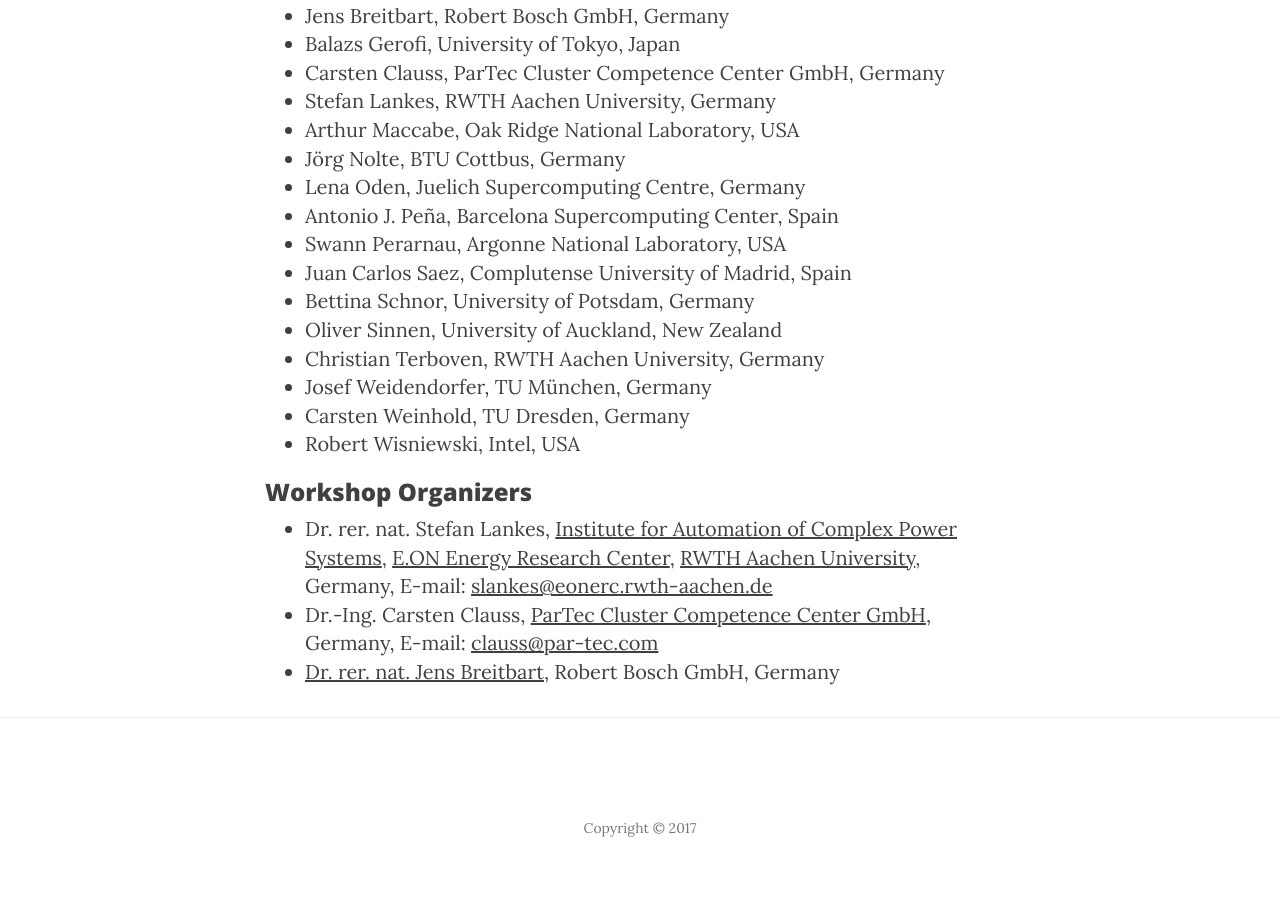
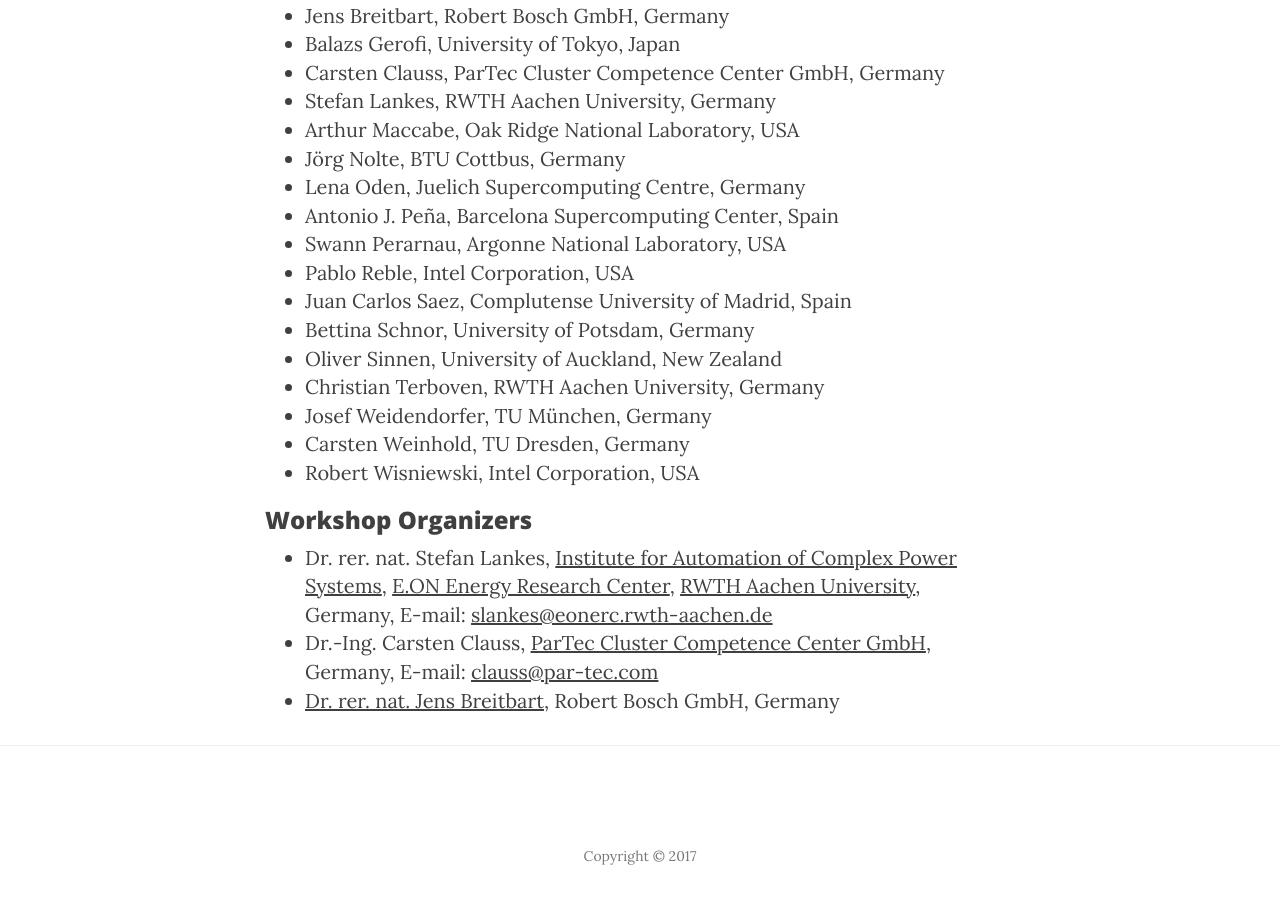
Before and after one commit to WROME/wrome.github.io, a Jekyll site: the page built from vancouver2018.md, in a window 1280 px wide and 900 px high, scrolled down 3120 px. Built offline with Jekyll 4.4.1, drawn with Linux system fonts in a browser that asks for light colours; nearby versions of some CDN libraries.

Commit message:
Add Pablo Reble to PC

```diff
--- a/vancouver2018.md
+++ b/vancouver2018.md
@@ -67,13 +67,14 @@
 * Lena Oden, Juelich Supercomputing Centre, Germany
 * Antonio J. Peña, Barcelona Supercomputing Center, Spain
 * Swann Perarnau, Argonne National Laboratory, USA
+* Pablo Reble, Intel Corporation, USA
 * Juan Carlos Saez, Complutense University of Madrid, Spain
 * Bettina Schnor, University of Potsdam, Germany
 * Oliver Sinnen, University of Auckland, New Zealand
 * Christian Terboven, RWTH Aachen University, Germany
 * Josef Weidendorfer, TU München, Germany
 * Carsten Weinhold, TU Dresden, Germany
-* Robert Wisniewski, Intel, USA
+* Robert Wisniewski, Intel Corporation, USA
 
 ### Workshop Organizers
 
```
